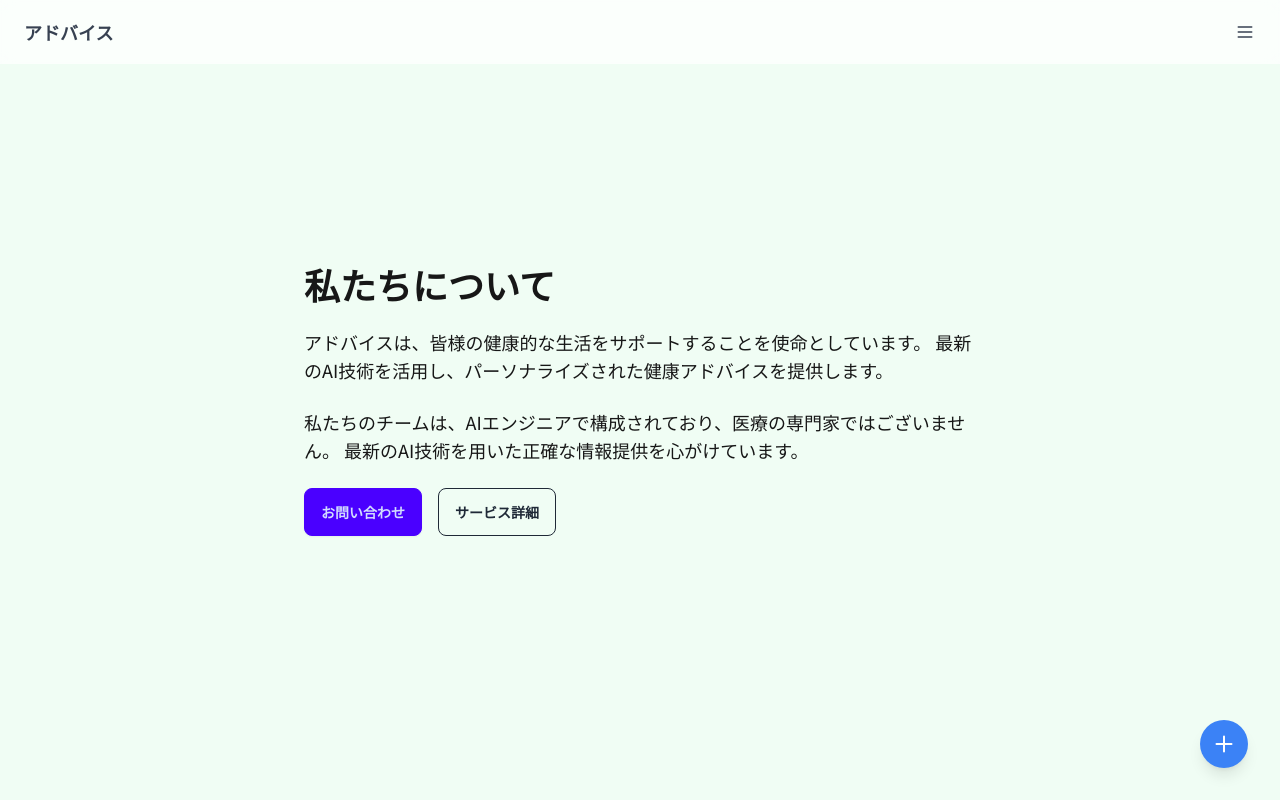
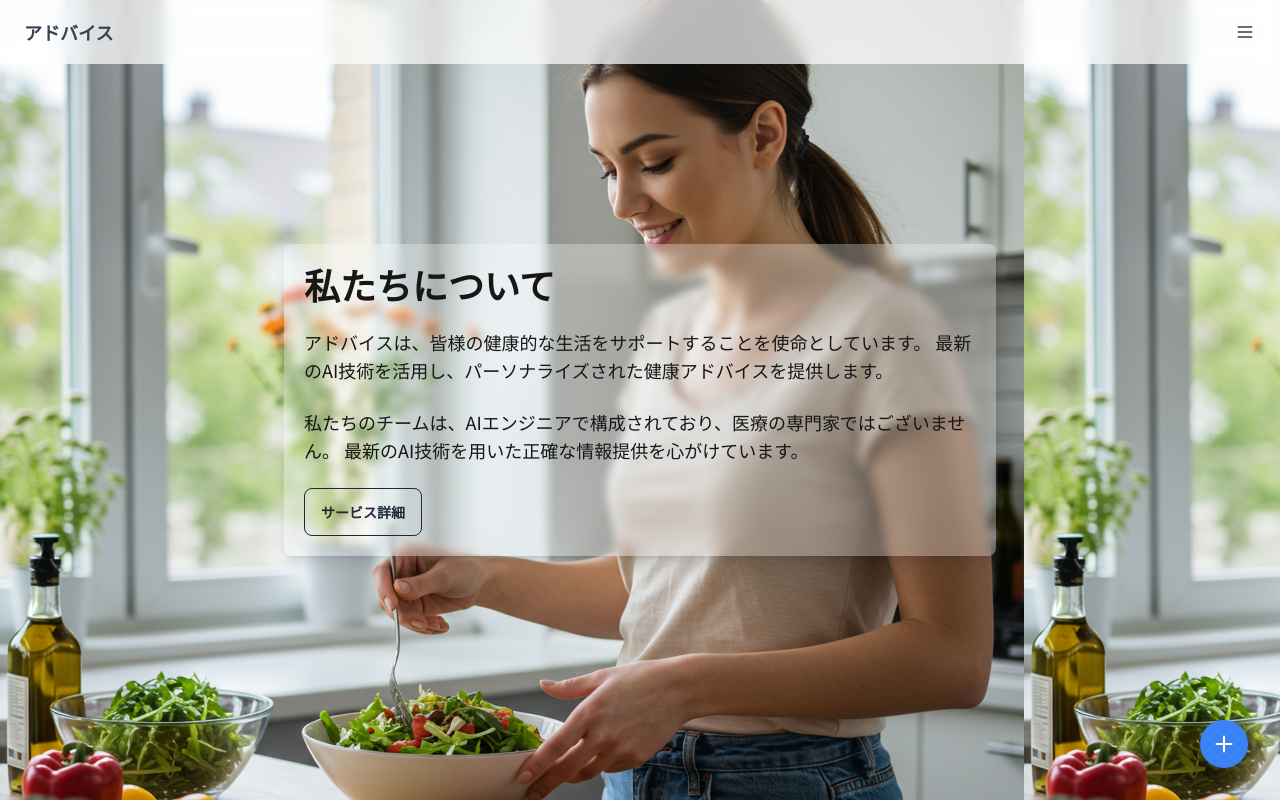
Before and after one commit to 2025-zenn/next-15, a Next.js app in the folder next/: page /about in a window 1280 px wide. Built offline with nearby package versions, Linux system fonts and the light colour scheme.

Commit message:
背景をオシャレな画像に変更

```diff
--- a/next/app/about/page.tsx
+++ b/next/app/about/page.tsx
@@ -1,7 +1,7 @@
 export default function Home() {
   return (
     <div className="grid grid-rows-[20px_1fr_20px] items-center justify-items-center min-h-screen p-8 pb-20 gap-16 sm:p-20">
-      <main className="flex flex-col gap-8 row-start-2 items-center sm:items-start">
+      <main className="flex flex-col gap-8 row-start-2 items-center sm:items-start p-5 bg-white/30 backdrop-blur-sm rounded-lg shadow-lg">
         <div className="flex flex-col gap-6 max-w-2xl text-center sm:text-left">
           <h1 className="text-4xl font-bold">私たちについて</h1>
           <p className="text-lg">
@@ -13,8 +13,8 @@ export default function Home() {
             最新のAI技術を用いた正確な情報提供を心がけています。
           </p>
           <div className="flex gap-4 justify-center sm:justify-start">
-            <button className="btn btn-primary">お問い合わせ</button>
-            <button className="btn btn-outline">サービス詳細</button>
+            {/* TODO: 投稿したハッカソンの記事に飛ばす */}
+            <a href="https://zenn.dev" target="_blank" rel="noopener noreferrer" className="btn btn-outline rounded-lg">サービス詳細</a>
           </div>
         </div>
       </main>
--- a/next/app/layout.tsx
+++ b/next/app/layout.tsx
@@ -2,6 +2,7 @@ import "./globals.css";
 import type { Metadata } from "next";
 import { notojp } from "@/fonts";
 import { ClientLayout } from "./_components/ClientLayout";
+import backGround from "@/public/img/backGround.png"
 
 export const metadata: Metadata = {
   title: process.env.NEXT_PUBLIC_APP_TITLE || 'アドバイス',
@@ -15,7 +16,7 @@ export default function RootLayout({
 }>) {
   return (
     <html lang="ja">
-      <body className={`${notojp.className} antialiased relative bg-green-50`}>
+      <body className={`${notojp.className} antialiased relative`} style={{backgroundImage: `url(${backGround.src})`}}>
         <ClientLayout>{children}</ClientLayout>
       </body>
     </html>
```
Also changed, not shown: next/public/img/backGround.png (added).
